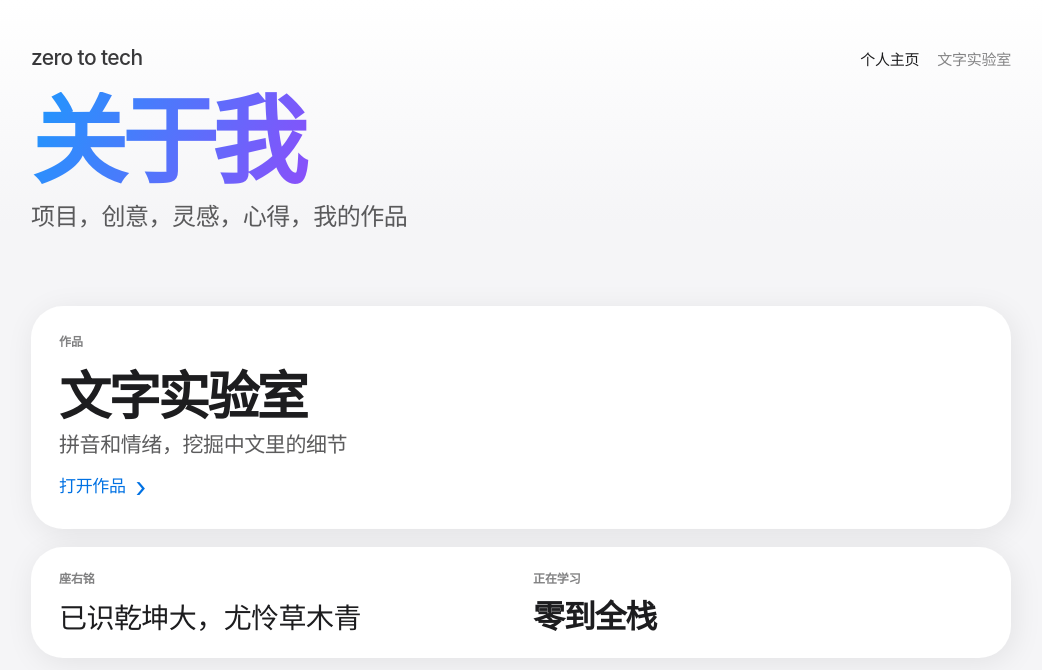
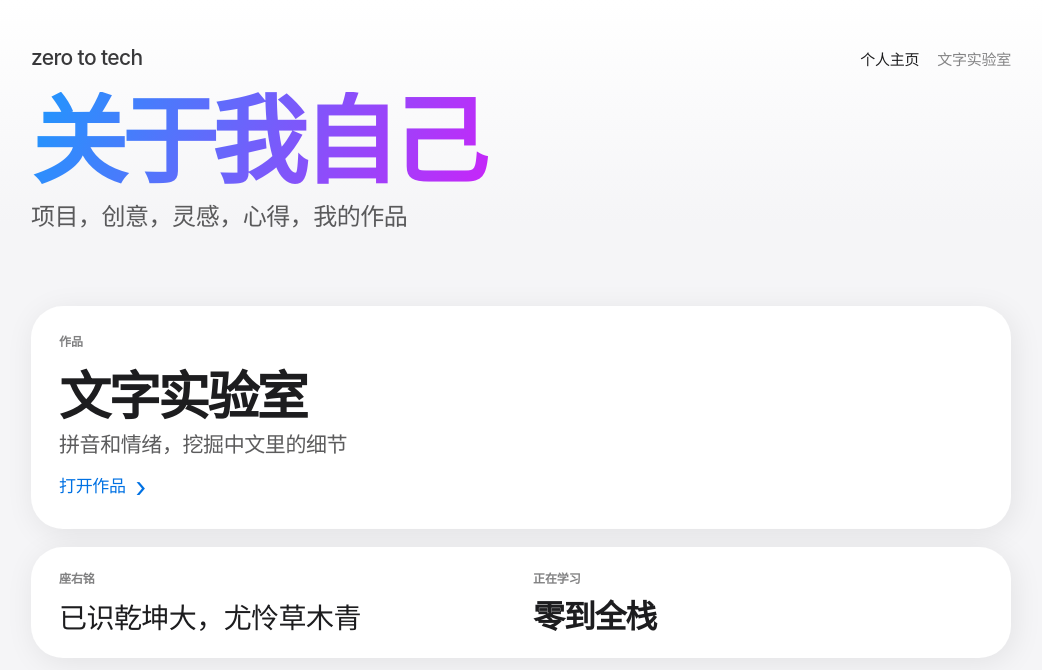
Before and after one commit to wkonodioda/zero-to-tech, a website built with Vite: page index.html in a window 1280 px wide. Shown: the whole page, without its empty margins (119-1161 px from the left). Built offline with nearby package versions, Linux system fonts and the light colour scheme.

Commit message:
引入了vite和npm配置

```diff
--- a/index.html
+++ b/index.html
@@ -29,7 +29,7 @@
                 </nav>
               </div>
               <div class="hero-copy">
-                <h1 class="hero-display">关于我</h1>
+                <h1 class="hero-display">关于我自己</h1>
                 <p class="hero-subtitle">项目，创意，灵感，心得，我的作品</p>
               </div>
             </article>
--- a/js/cards.js
+++ b/js/cards.js
@@ -1,4 +1,4 @@
-import { animate, stagger } from "https://cdn.jsdelivr.net/npm/animejs@4/+esm";
+import { animate, stagger } from "animejs";
 
 export function initCardsAnim() {
   animate(".card", {
--- a/js/score.js
+++ b/js/score.js
@@ -1,7 +1,4 @@
-import {
-  animate,
-  scrambleText,
-} from "https://cdn.jsdelivr.net/npm/animejs@4/+esm";
+import { animate, scrambleText } from "animejs";
 
 export function initScoreAnim() {
   var btn = document.querySelector(".primary-button");
```
Also changed, not shown: package.json (added, +15 -0 lines), 2 other files.
